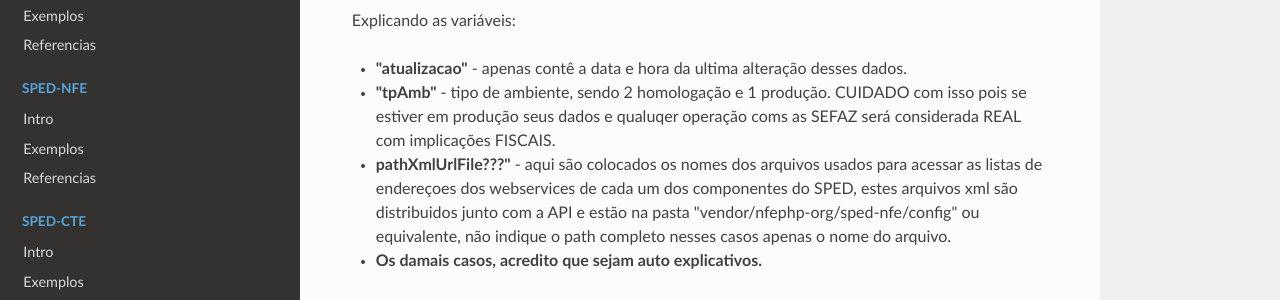
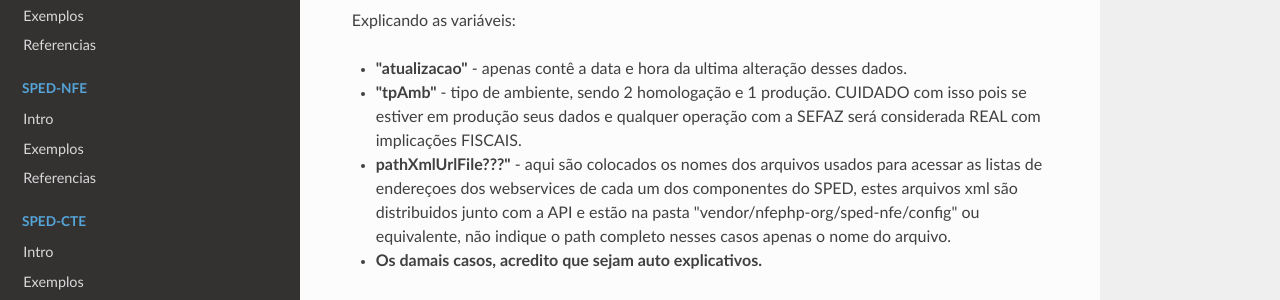
Before and after one commit to nfephp-org/sped-docs, an MkDocs documentation site: the page built from doc/book/configurando.md, in a window 1280 px wide and 900 px high, scrolled down 1549 px. Shown: the part 192-492 px from the top of the window. Built offline with MkDocs 1.6.1, drawn with Linux system fonts in a browser that asks for light colours; nearby versions of some CDN libraries; old or Windows-style settings are respelled for this version of MkDocs.

Commit message:
Update configurando.md

```diff
--- a/doc/book/configurando.md
+++ b/doc/book/configurando.md
@@ -85,7 +85,7 @@ Explicando as variáveis:
 
 - **"atualizacao"** - apenas contê a data e hora da ultima alteração desses dados.
 
-- **"tpAmb"** - tipo de ambiente, sendo 2 homologação e 1 produção. CUIDADO com isso pois se estiver em produção seus dados e qualuqer operação coms as SEFAZ será considerada REAL com implicações FISCAIS.
+- **"tpAmb"** - tipo de ambiente, sendo 2 homologação e 1 produção. CUIDADO com isso pois se estiver em produção seus dados e qualquer operação com a SEFAZ será considerada REAL com implicações FISCAIS.
 
 - **pathXmlUrlFile???"** - aqui são colocados os nomes dos arquivos usados  para acessar as listas de endereçoes dos webservices de cada um dos componentes do SPED, estes arquivos xml são distribuidos junto com a API e estão na pasta "vendor/nfephp-org/sped-nfe/config" ou equivalente, não indique o path completo nesses casos apenas o nome do arquivo.
 
```
